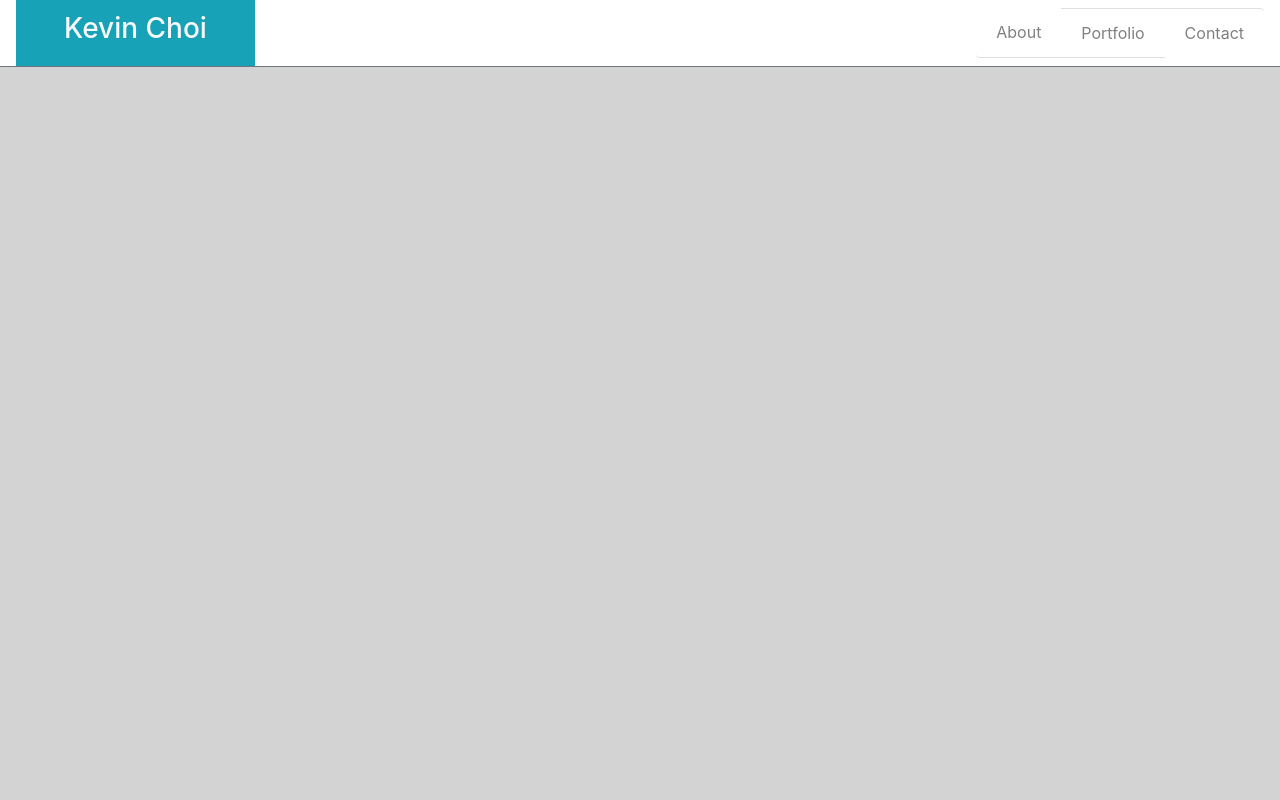
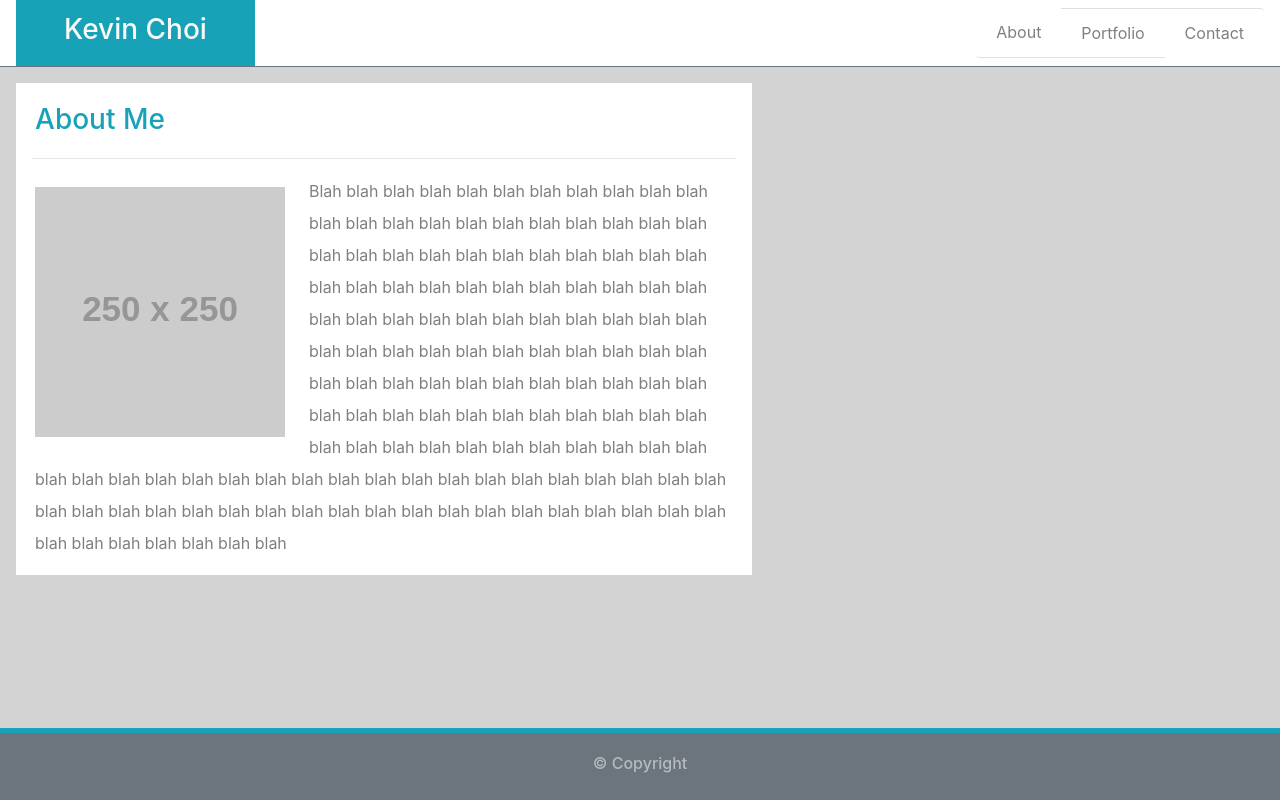
Before and after one commit to BCS-WebDev/Week2-Homework, a plain HTML site: page Assets/index.html in a window 1280 px wide. Drawn offline with nearby package versions, Linux system fonts and the light colour scheme; placeholder pictures from the web are drawn by us.

Commit message:
Main template, About(index.html), & Sticky footer

```diff
--- a/Assets/index.html
+++ b/Assets/index.html
@@ -1,11 +1,13 @@
 <!DOCTYPE html>
-<html lang="en">
+<html class="position-relative" style="min-height: 100%" lang="en">
     <head>
         <meta charset="UTF-8">
         <meta name="viewport" content="width=device-width, initial-scale=1.0">
 
+        <!-- bootstrap css -->
         <link rel="stylesheet" href="https://stackpath.bootstrapcdn.com/bootstrap/4.4.1/css/bootstrap.min.css"
             integrity="sha384-Vkoo8x4CGsO3+Hhxv8T/Q5PaXtkKtu6ug5TOeNV6gBiFeWPGFN9MuhOf23Q9Ifjh" crossorigin="anonymous">
+        <!-- media queries for viewport width -->
         <link rel="stylesheet" href="style.css">
 
         <!-- pull google fonts -->
@@ -13,16 +15,30 @@
         <title>About: Kevin Choi</title>
     </head>
 
-    <body class="" style="background: lightgrey">
+    <!-- no margin or padding by deafult
+        - was no suitable .bg-color on bootsrap -->
+    <body style="margin-bottom: 160px; background: lightgrey">
+        <!-- header has border on bottom in border-secondary style
+            - background is white
+            - height is matches to default bootstrap navbar class height of 67px -->
         <header class="border-bottom border-secondary bg-white" style="height: 67px;">
-            <!-- Name -->
-            <div class="name bg-info text-center text-light ml-0 ml-sm-3 px-sm-5 ml-md-3 px-md-5 h-100 d-inline-block align-middle">
-                <h3 class="position-relative" style="top: 12px">Kevin Choi</h3>
+            <!-- custon name class included to change width to 100% at xs screen width
+                - .bg-info is turquoise/teal, text centered & colored .text-light(ivory)
+                - display: inline-block, no margin-left on xs, margin-left on sm,md size 3, padding sides on sm,md size 5
+                - height: 100% -->
+            <div class="name bg-info text-center text-light ml-0 ml-sm-3 px-sm-5 ml-md-3 px-md-5 h-100 d-inline-block">
+                <!-- need flex-box to align vertically with bootstrap
+                    - opted to use position-relative class with style top at 13px -->
+                <h3 class="position-relative" style="top: 13px">Kevin Choi</h3>
             </div>
 
+            <!-- navbar class, white background, same bottom border as header, floats right -->
             <nav class="navbar bg-white border-bottom border-secondary float-right">
-                <ul class="list-group list-group-horizontal list-group-flush" style="color: grey">
-                    <li class="list-group-item">
+                <!-- horizontal list-group with flushed borders, text is black with 50 alpha -->
+                <ul class="list-group list-group-horizontal list-group-flush text-black-50" >
+                    <!-- list-group-items (no action for now) -->
+                    <li class="list-group-item ">
+                        <!-- links to other pages, text color inherited -->
                         <a href="index.html" style="color: inherit">About</a>
                     </li>
 
@@ -38,31 +54,54 @@
             </nav>
 
         </header>
-        <div class="container-fluid m-0 p-0 m-sm-0 p-sm-0 m-md-0 p-md-0" style="width: 100%">
-            <!--<header style="background: white">
-                <!-- Name
-                <section class="col-12 col-sm-4 col-md-3" style="display: inline-block; background: teal; color: white; text-align: center;">
-                    <h3>Kevin Choi</h3>
+
+        <!-- container-fluid has width 100% -->
+        <div class="container-fluid mt-0 p-0 m-sm-0 p-sm-0 m-md-0 p-md-0" style="max-width: 768px">
+            <main class="bg-white mt-3 mx-3 mt-sm-3 mx-sm-3 mt-md-3 mx-md-3" >
+                <section class="row" style="height: 59px">
+                    <div class="text-center text-info ml-2 ml-sm-4 ml-md-4 h-100" style="min-width: 150px">
+                        <!-- need flex-box to align vertically with bootstrap
+                            - opted to use position-relative class with style top at 13px -->
+                        <h3 class="position-relative" style="top: 20px">About Me</h3>
+                    </div>
                 </section>
 
-                <nav class="col-12 col-sm-4 col-md-4" style="float: right; color: lightgrey">
-                    <ul class="list-group list-group-horizontal">
-                        <li class="list-group-item">
-                            <a href="index.html">About</a>
-                        </li>
+                <hr class="mx-3 mx-sm-3 mx-md-3">
 
-                        <li class="list-group-item">
-                            <a href="Portfolio.html">Portfolio</a>
-                        </li>
+                <section class="row mx-1  mx-sm-1 mx-md-1">
+                    <div class="col-12 col-sm-12 col-md-12">
+                        <figure class="mr-sm-4 mt-sm-2 pt-sm-1 mr-md-4 mt-md-2 pt-md-1 aboutMeFigure float-left">
+                            <img class="img-fluid aboutMeFigure" src="https://via.placeholder.com/250">
+                        </figure>
 
-                        <li class="list-group-item">
-                            <a href="contact.html">Contact</a>
-                        </li>
+                        <div class="text-wrap text-black-50">
+                            <p style="line-height: 2.0">
+                                Blah blah blah blah blah blah blah blah blah blah blah blah
+                                blah blah blah blah blah blah blah blah blah blah blah blah
+                                blah blah blah blah blah blah blah blah blah blah blah blah
+                                blah blah blah blah blah blah blah blah blah blah blah blah
+                                blah blah blah blah blah blah blah blah blah blah blah blah
+                                blah blah blah blah blah blah blah blah blah blah blah blah
+                                blah blah blah blah blah blah blah blah blah blah blah blah
+                                blah blah blah blah blah blah blah blah blah blah blah blah
+                                blah blah blah blah blah blah blah blah blah blah blah blah
+                                blah blah blah blah blah blah blah blah blah blah blah blah
+                                blah blah blah blah blah blah blah blah blah blah blah blah
+                                blah blah blah blah blah blah blah blah blah blah blah blah
+                            </p>
+                        </div>
+                    </div>
+                </section>
 
-                    </ul>
-                </nav>
+            </main>
 
-            </header>-->
         </div>
+
+        <!-- footer -->
+        <footer class="w-100 position-absolute bg-secondary text-white-50 text-center" style="height: 72px; bottom: 0;">
+            <div class="row m-0 m-sm-0 m-md-0 w-100 bg-info" style="height: 5px"></div>
+            <h6 class="position-relative" style="top: 21px">&copy; Copyright</h6>
+        </footer>
+
     </body>
 </html>
--- a/Assets/style.css
+++ b/Assets/style.css
@@ -4,7 +4,7 @@
 */
 
 /* Changes according to browser width xs */
-@media screen and (max-width: 576px) {
+@media screen and (max-width: 575px) {
     .name {
         width: 100%;
     }
@@ -12,6 +12,16 @@
     .navbar {
         width: 100%;
         justify-content: center;
+    }
+
+    .container-fluid {
+        position: relative;
+        top: 69px;
+    }
+
+    .aboutMeFigure {
+        box-sizing: content-box;
+        width: 100%;
     }
 }
 
```
